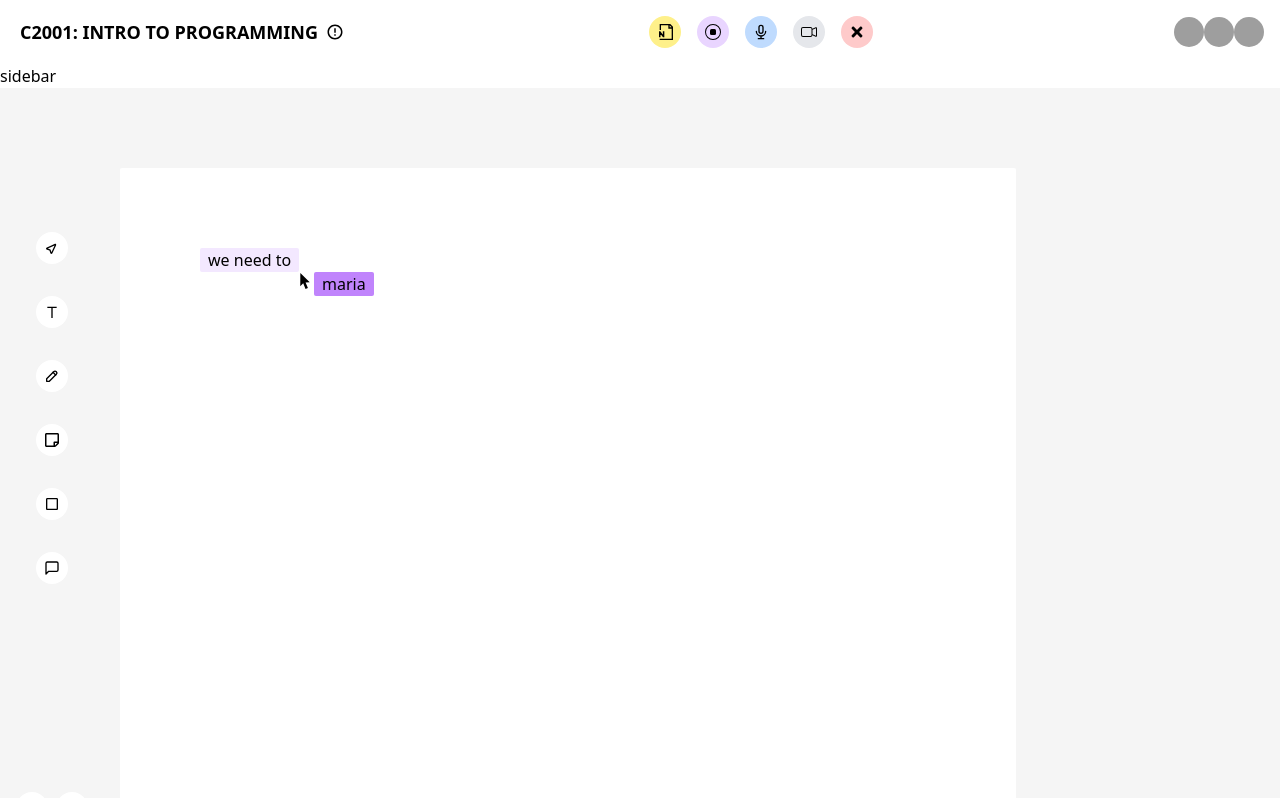
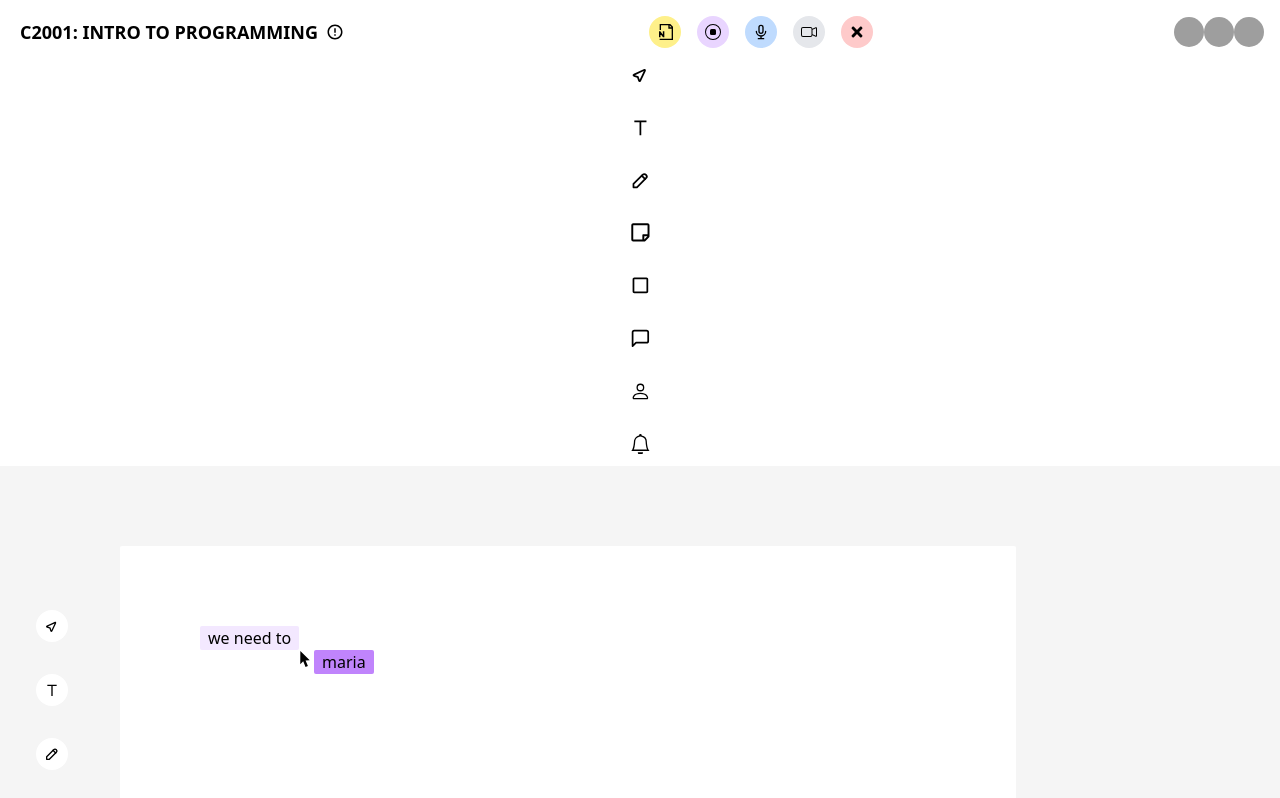
Before and after one commit to abubakarhb/interns, a React (Vite) app: page / in a window 1280 px wide. Shown: the top 798 px of the page. Built offline with nearby package versions, Linux system fonts and the light colour scheme; grey boxes are pictures that could not be loaded.

Commit message:
added icons and styles using flex rules

```diff
--- a/src/Components/Sidebar.jsx
+++ b/src/Components/Sidebar.jsx
@@ -1,7 +1,50 @@
-import React from "react";
+import { TiLocationArrowOutline } from "react-icons/ti";
+import { RiText } from "react-icons/ri";
+import { TbPencil } from "react-icons/tb";
+import { FaRegStickyNote } from "react-icons/fa";
+import { MdOutlineCheckBoxOutlineBlank } from "react-icons/md";
+import { FiMessageSquare } from "react-icons/fi";
+import { BsPerson, BsBell } from "react-icons/bs";
 
 const Sidebar = () => {
-  return <div className="">sidebar</div>;
+  return (
+    <div className="flex flex-col justify-between flex-start gap-[2rem] items-center mb-3 ">
+      <div className="flex gap-[2rem] flex-col items-center">
+        <span className="text-[1.3rem]">
+          {" "}
+          <TiLocationArrowOutline />
+        </span>
+        <span className="text-[1.3rem]">
+          {" "}
+          <RiText />
+        </span>
+
+        <span className="text-[1.3rem]">
+          <TbPencil />
+        </span>
+        <span className="text-[1.3rem]">
+          {" "}
+          <FaRegStickyNote />
+        </span>
+
+        <span className="text-[1.3rem]">
+          <MdOutlineCheckBoxOutlineBlank />
+        </span>
+        <span className="text-[1.3rem]">
+          {" "}
+          <FiMessageSquare />
+        </span>
+      </div>
+      <div className="flex flex-col gap-[2rem]">
+        <span className="text-[1.3rem]">
+          <BsPerson />
+        </span>
+        <span className="text-[1.3rem]">
+          <BsBell />
+        </span>
+      </div>
+    </div>
+  );
 };
 
 export default Sidebar;
```
